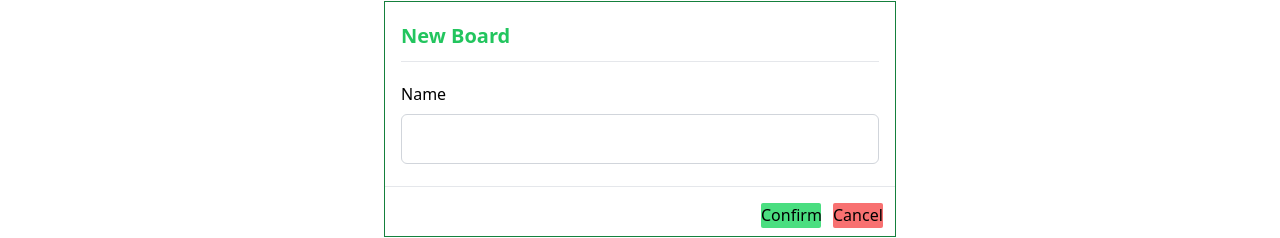
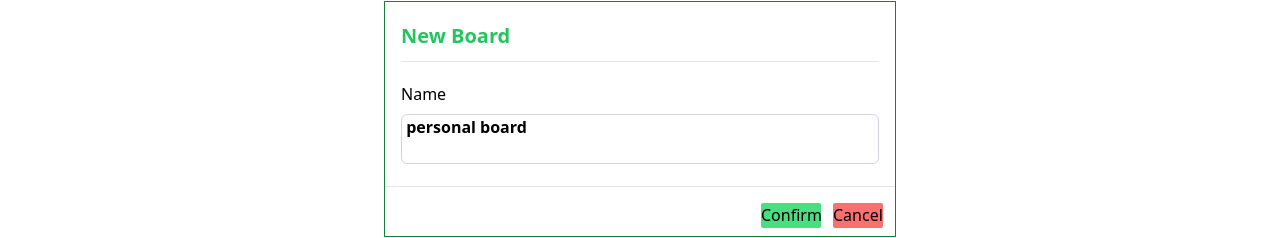
Before and after one commit to Integrated-Project1-G-PL-2/Frontend, a Vue app in the folder FrontEnd-Default/: page /board/add in a window 1280 px wide. Both pictures are taken after a click on the button "Create personal board". Shown: the part 265-503 px from the top of the page. Built offline with nearby package versions, Linux system fonts and the light colour scheme; no server answers.

Commit message:
Update AddNewBoard.vue

```diff
--- a/FrontEnd-Default/src/components/AddNewBoard.vue
+++ b/FrontEnd-Default/src/components/AddNewBoard.vue
@@ -15,8 +15,9 @@ const checkNameLength = () => {
   isNameOverLimit.value = newBoardName.value.length > MAX_LENGTH
   isNameEmpty.value = newBoardName.value.trim() === ''
 }
+import { userName } from '@/stores/UserManager'
 
-let newBoardName = ref('')
+let newBoardName = ref(`${userName.value} personal board`)
 
 const boardsList = boardManager.getBoards()
 
```
